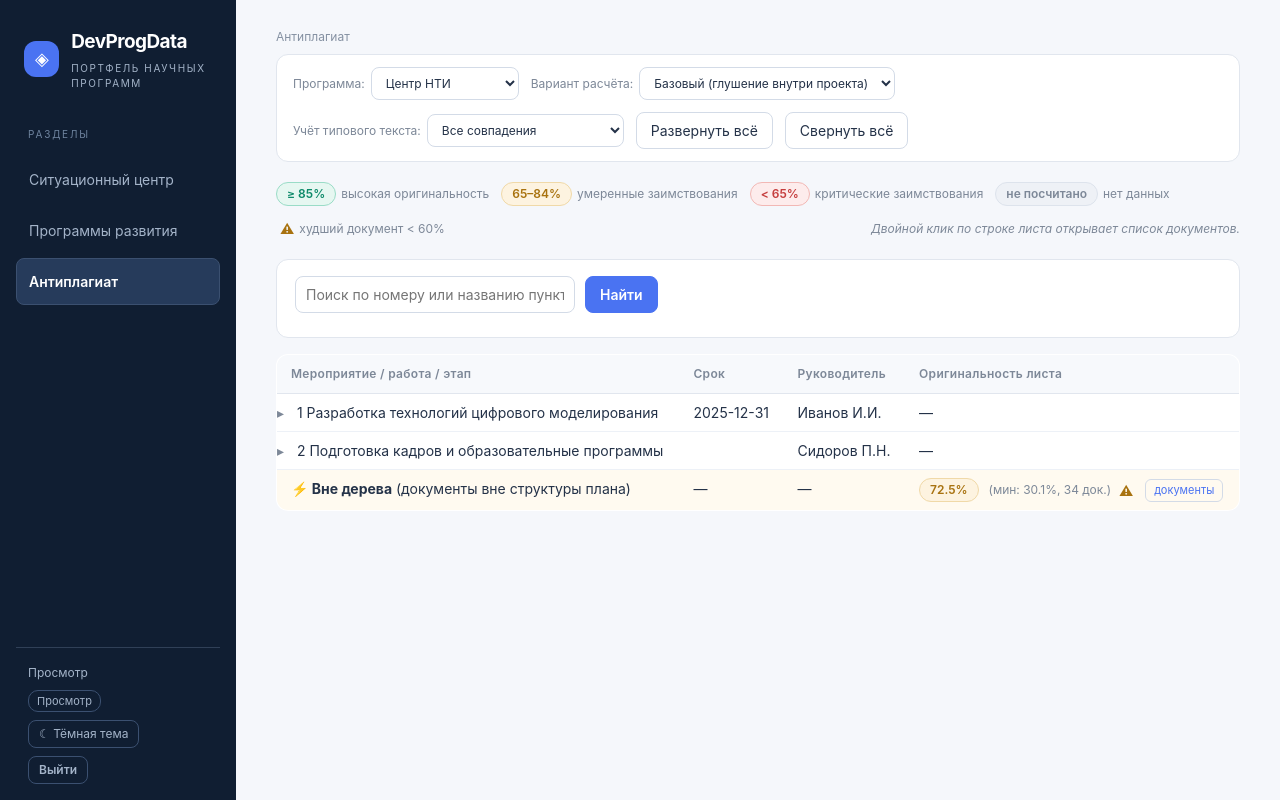
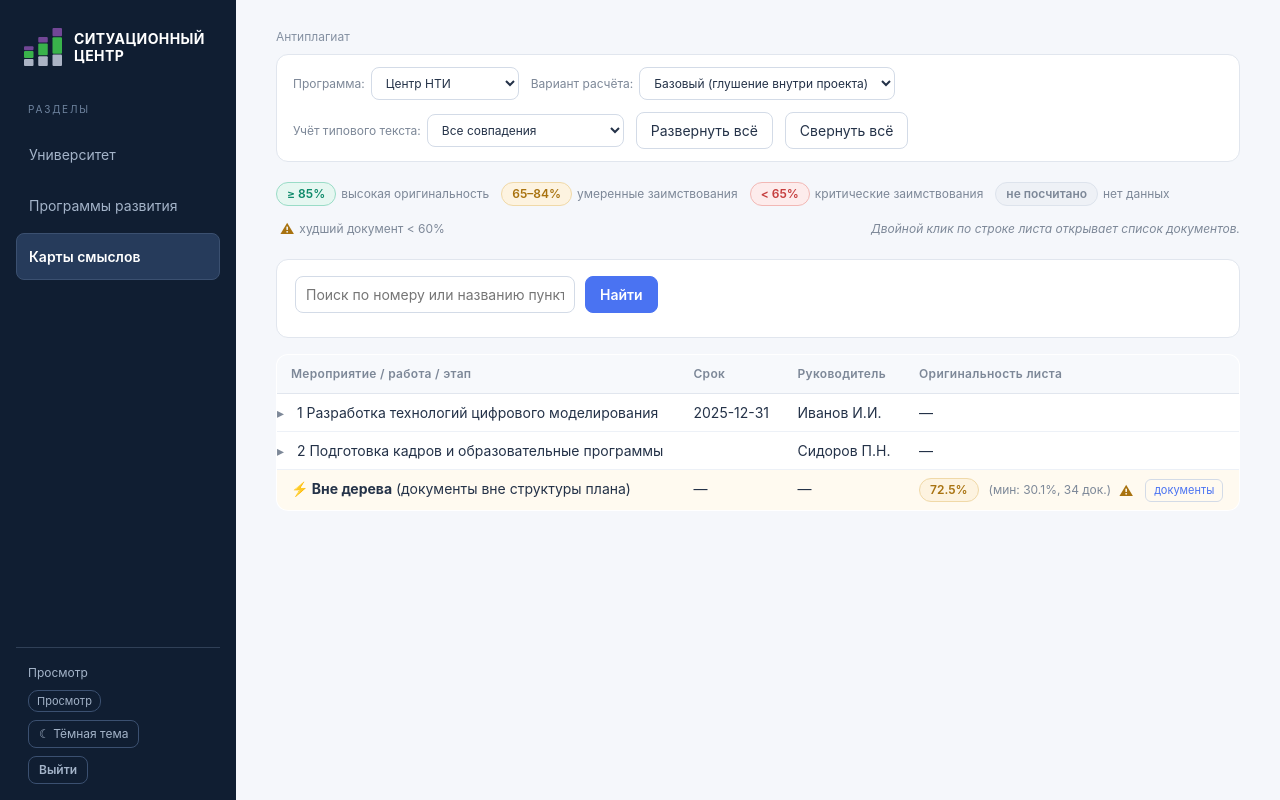
Before and after one commit to m02x-tech/antiplagiat-ui, a FastAPI app: page / in a window 1280 px wide. Run offline with FastAPI, Linux system fonts and the light colour scheme.

Commit message:
Знак «Стеки» и новые названия разделов

```diff
--- a/static/style.css
+++ b/static/style.css
@@ -81,17 +81,25 @@ h1, h2, h3 { color: var(--text); letter-spacing: -0.4px; }
   gap: 12px;
   align-items: center;
   color: #ffffff;
-  font-size: 19px;
+  /* «Ситуационный центр» вдвое длиннее прежнего «DevProgData» и в панели
+     шириной 236 px переносится на две строки. Кегль уменьшен, межстрочный
+     интервал поджат, отрицательный трекинг снят: на длинном названии он
+     слипал буквы. */
+  font-size: 14px;
   font-weight: 700;
-  letter-spacing: -0.6px;
+  line-height: 1.25;
+  letter-spacing: 0.4px;
   padding: 0 8px;
 }
+.brand-name { min-width: 0; }
 .brand .logo {
-  background: var(--accent);
-  border-radius: 12px;
-  padding: 9px 11px;
-  font-size: 18px;
-  line-height: 1;
+  /* Знак ставится прямо на панель, без подложки: он трёхцветный и на
+     тёмном фоне читается сам. Подложка под него понадобилась бы только
+     для одноцветного логотипа. */
+  width: 38px;
+  height: 38px;
+  flex: 0 0 38px;
+  display: block;
 }
 .brand small {
   display: block;
--- a/templates/base.html
+++ b/templates/base.html
@@ -21,14 +21,17 @@
        where the programme tabs would mean nothing. #}
     <div class="sidebar-overlay" id="sidebar-overlay"></div>
     <nav class="sections" id="sections-nav">
-      <div class="brand"><div class="logo">◈</div><div class="brand-name">DevProgData<small>ПОРТФЕЛЬ НАУЧНЫХ ПРОГРАММ</small></div></div>
+      <div class="brand">
+        <img class="logo" src="/static/sitcentre-logo.svg" alt="" width="120" height="120">
+        <div class="brand-name">СИТУАЦИОННЫЙ ЦЕНТР</div>
+      </div>
       <div class="navlabel">РАЗДЕЛЫ</div>
       <a class="section {{ 'active' if section == 'sitcentre' else '' }}"
-         href="/sitcentre">Ситуационный центр</a>
+         href="/sitcentre">Университет</a>
       <a class="section {{ 'active' if section == 'programs' and active_tab != 'admin' else '' }}"
          href="/{{ program.slug if program else 'ntic' }}/tree">Программы развития</a>
       <a class="section {{ 'active' if section == 'antiplagiat' else '' }}"
-         href="/antiplagiat">Антиплагиат</a>
+         href="/antiplagiat">Карты смыслов</a>
       {% if me and me.is_admin %}
       <a class="section {{ 'active' if active_tab == 'admin' else '' }}"
          href="/admin">Администрирование</a>
```
Also changed, not shown: static/sitcentre-logo.svg (added).
